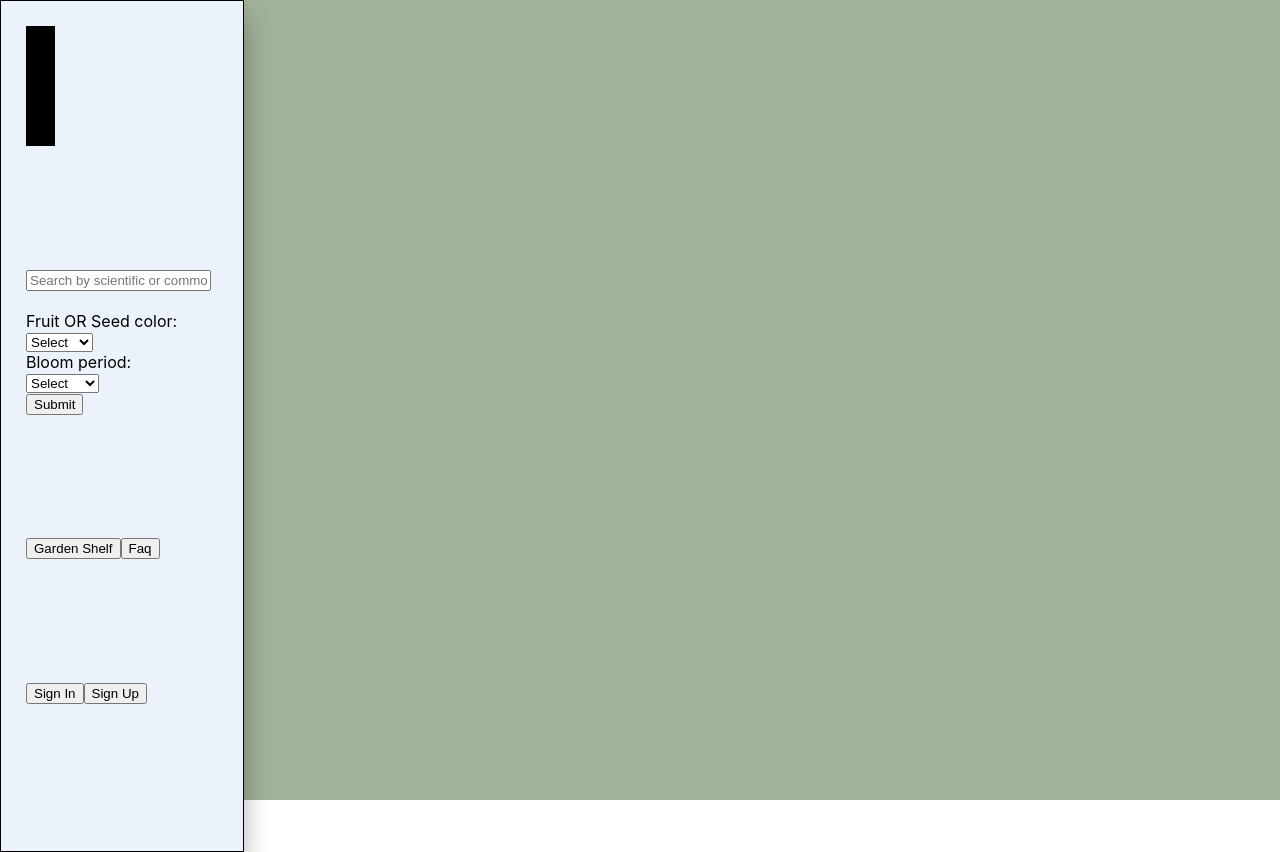
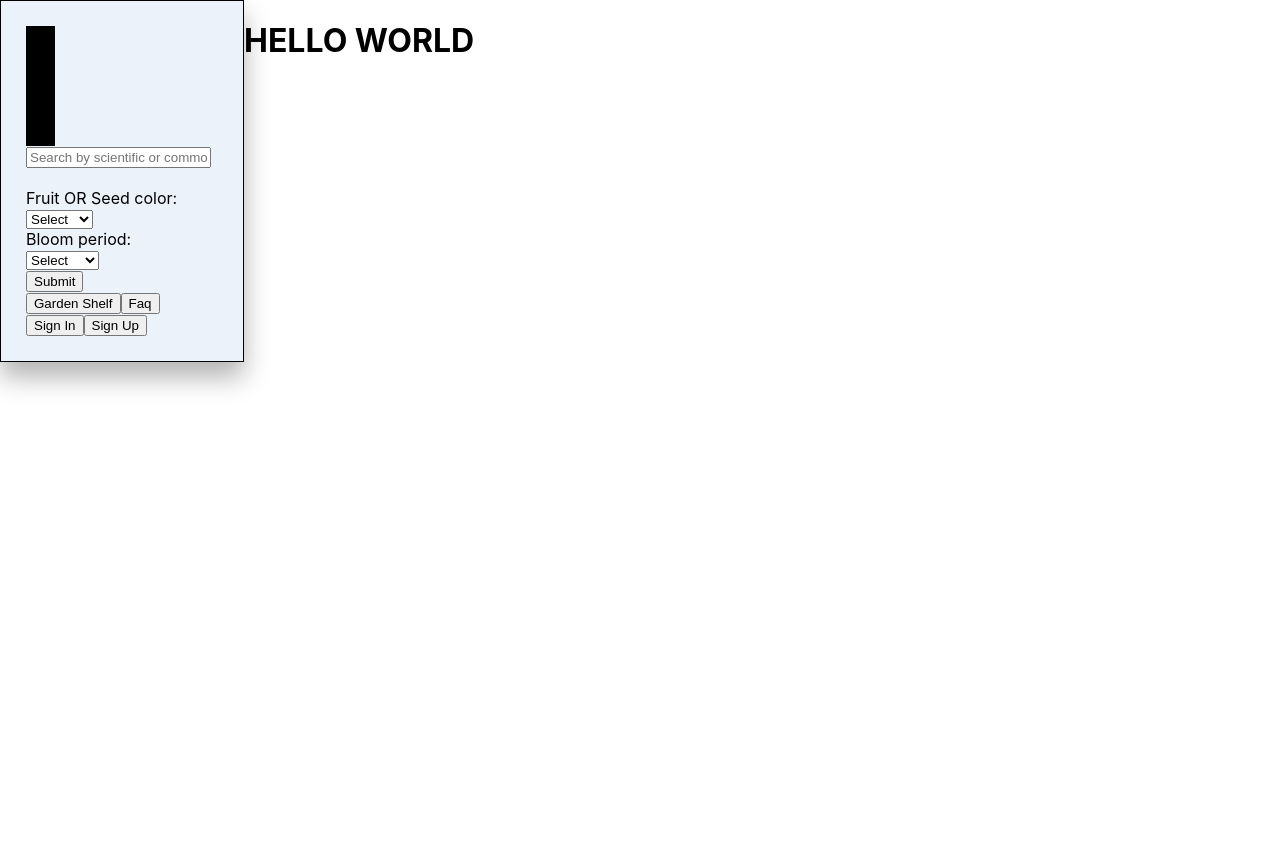
Before and after one commit to cbatsoula/plantapp-client, a React (Create React App) app: page / in a window 1280 px wide. After the commit the page ends 800 px from the top, so only its background shows below. Built offline with nearby package versions, Linux system fonts and the light colour scheme; no server answers.

Commit message:
now app has no background color, but container backgrounds fill the space

```diff
--- a/src/App.css
+++ b/src/App.css
@@ -1,14 +1,14 @@
 .App {
   display: flex;
-  background-color: #a0b39a;
-  /* position: relative; */
+  /* background-color: #a0b39a; */
+
   width: 100%;
-  height: 100vh;
+  height: 100%;
 }
 
 .App-header {
   background-color: #282c34;
-  min-height: 100vh;
+  /* min-height: 100vh; */
   display: flex;
   flex-direction: column;
   align-items: center;
@@ -19,7 +19,7 @@
 
 .Sidebar {
   display: flex;
-  height: 100vh;
+  height: 100%;
   width: 15%;
   background-color: #ebf2fa;
   padding: 25px;
@@ -56,12 +56,12 @@
 .GardenCardContainer {
   display: flex;
   width: 100%;
-  height: 100vh;
+  height: 100%;
 }
 
 .GardenShelfContainer {
   display: flex;
-  height: 100vh;
+  height: 100%;
   width: 70%;
   flex-wrap: wrap;
   justify-content: space-around;
@@ -101,7 +101,7 @@
 .GardenShowContainer {
   display: flex;
   background-color: #427aa1;
-  height: 100vh;
+  height: 100%;
   width: 40%;
   flex-wrap: wrap;
   align-content: stretch;
@@ -158,7 +158,7 @@
   display: flex;
   background-color: #d3e0ce;
   height: 100%;
-  width: 80vw;
+  width: 80%;
   flex-wrap: wrap;
   justify-content: space-around;
   flex-direction: row;
@@ -216,7 +216,7 @@
 .PlantShow {
   display: flex;
   background-color: #a5be00;
-  height: 100vh;
+  height: 100%;
   width: 50%;
   flex-wrap: wrap;
   align-content: stretch;
--- a/src/App.js
+++ b/src/App.js
@@ -217,11 +217,11 @@ class App extends React.Component {
   render () {
     console.log("here it is from APP", this.state)
     return (
-      <>
+      // <>
 
         <div className="App">
 
-        <Sidebar
+          <Sidebar
         handleSearchSubmit={this.handleSearchSubmit}
         handleSearchChange={this.handleSearchChange}
         searchTerm={this.state.searchTerm}
@@ -247,6 +247,7 @@ class App extends React.Component {
           someData={this.state.plantdata} />
           :
           null
+          //if i have plant data, render plantCollection, if not, dont render anything..aka for default just show the logo?
         }
 
         {
@@ -254,7 +255,8 @@ class App extends React.Component {
           ?
           <PlantShow closePlantShow={this.closePlantShow} currentPlant={this.state.currentPlant} showing={this.state.showing}/>
           :
-          null
+          <h1>HELLO WORLD</h1>
+          //if i have a currentPlant I want to see the details, if I dont have a current plant, show nothing
         }
 
           <Switch>
@@ -266,6 +268,7 @@ class App extends React.Component {
               <GardenShelf myPlants={this.state.myPlants}  />
               :
               null
+              //logo?
             }
 
 
@@ -273,8 +276,8 @@ class App extends React.Component {
 
 
         </div>
-
-      </>
+      //
+      // </>
     );
   }
 
```
